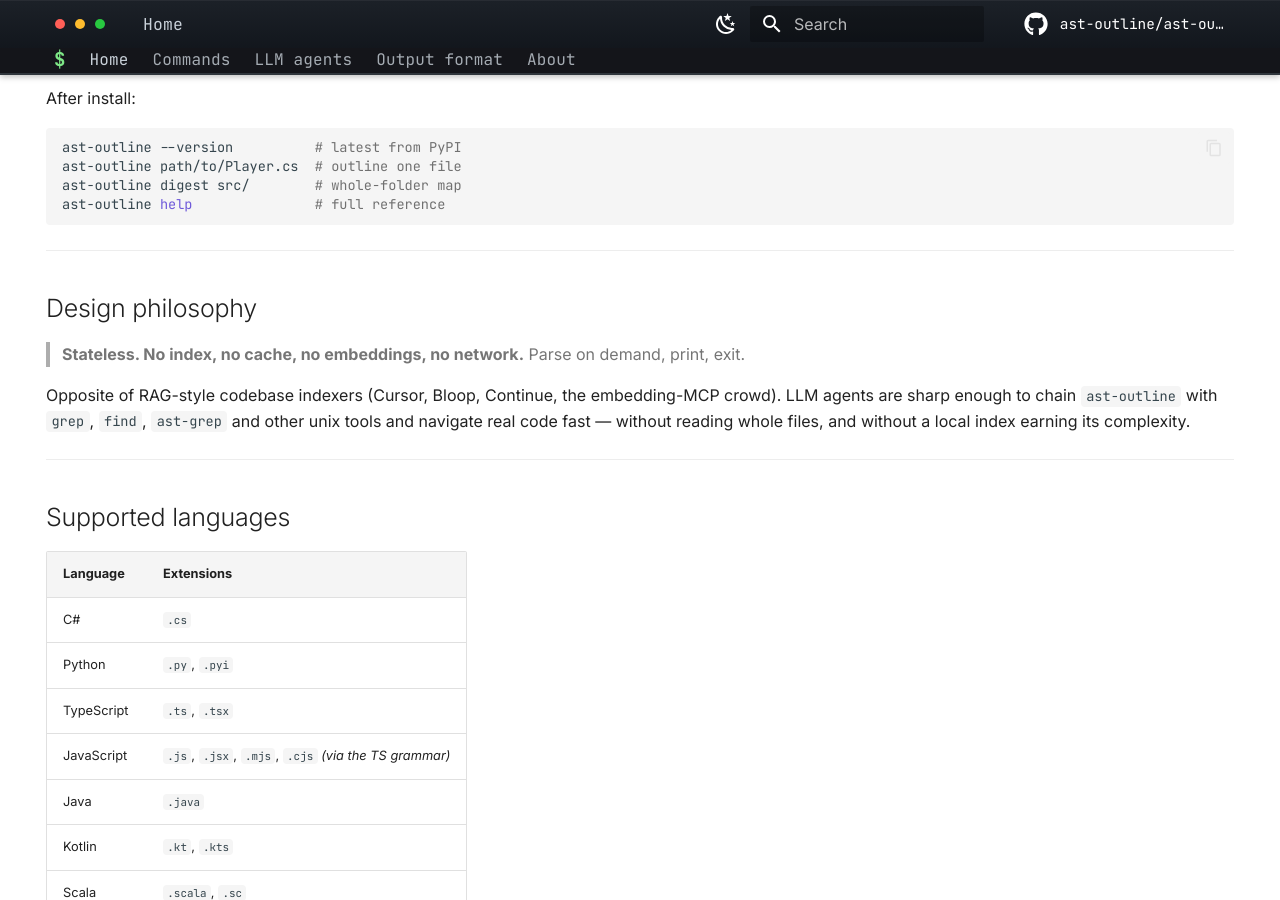
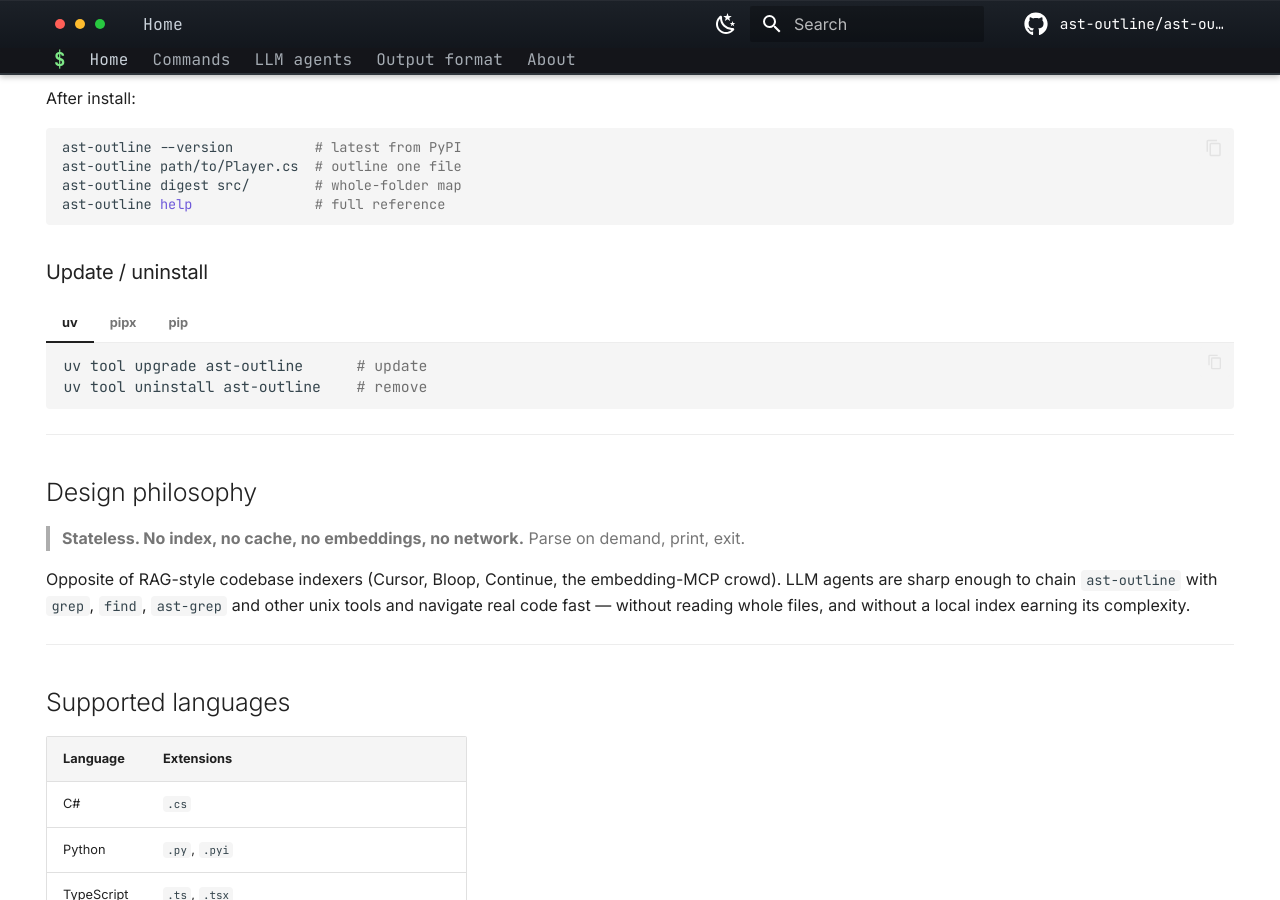
Before and after one commit to ast-outline/ast-outline.github.io, an MkDocs documentation site: the page built from docs/index.md, in a window 1280 px wide and 900 px high, scrolled down 2959 px. Built offline with MkDocs 1.6.1 and Material for MkDocs 9.7.7, drawn with Linux system fonts in a browser that asks for light colours; comment, search, counter and statistics services are not loaded.

Commit message:
docs(index): add Update / uninstall section to install page
Covers uv, pipx, and pip — same tab layout as the install block.

Co-Authored-By: Claude Opus 4.7 (1M context) <noreply@anthropic.com>

````diff
--- a/docs/index.md
+++ b/docs/index.md
@@ -425,6 +425,29 @@ ast-outline digest src/        # whole-folder map
 ast-outline help               # full reference
 ```
 
+### Update / uninstall
+
+=== "uv"
+
+    ```bash
+    uv tool upgrade ast-outline      # update
+    uv tool uninstall ast-outline    # remove
+    ```
+
+=== "pipx"
+
+    ```bash
+    pipx upgrade ast-outline
+    pipx uninstall ast-outline
+    ```
+
+=== "pip"
+
+    ```bash
+    pip install -U ast-outline
+    pip uninstall ast-outline
+    ```
+
 ---
 
 ## Design philosophy
````
